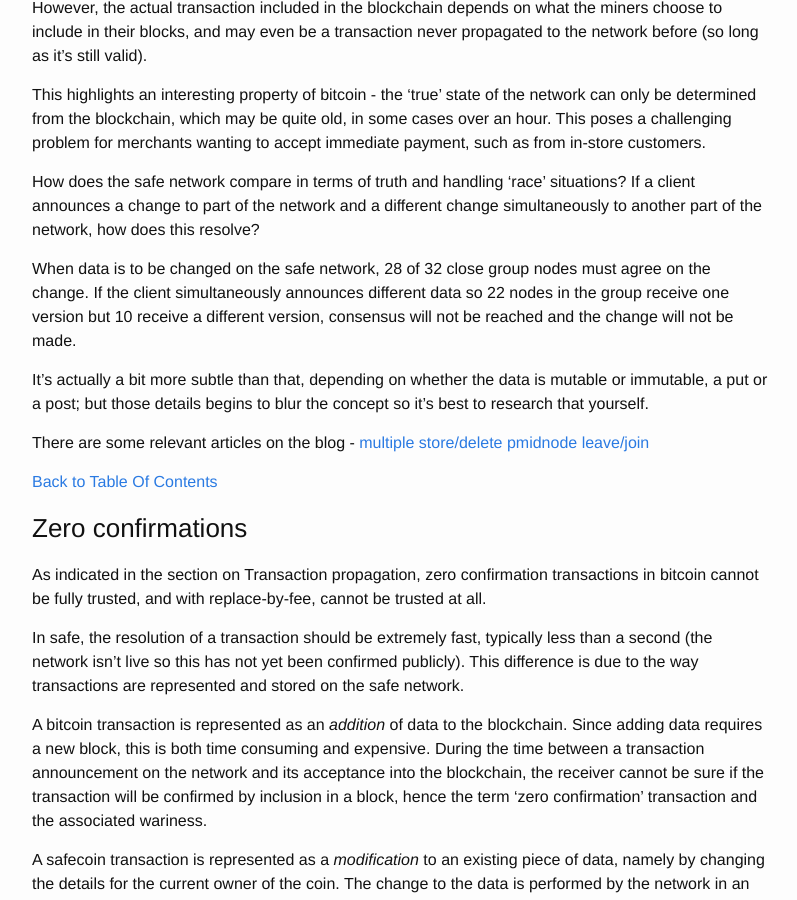
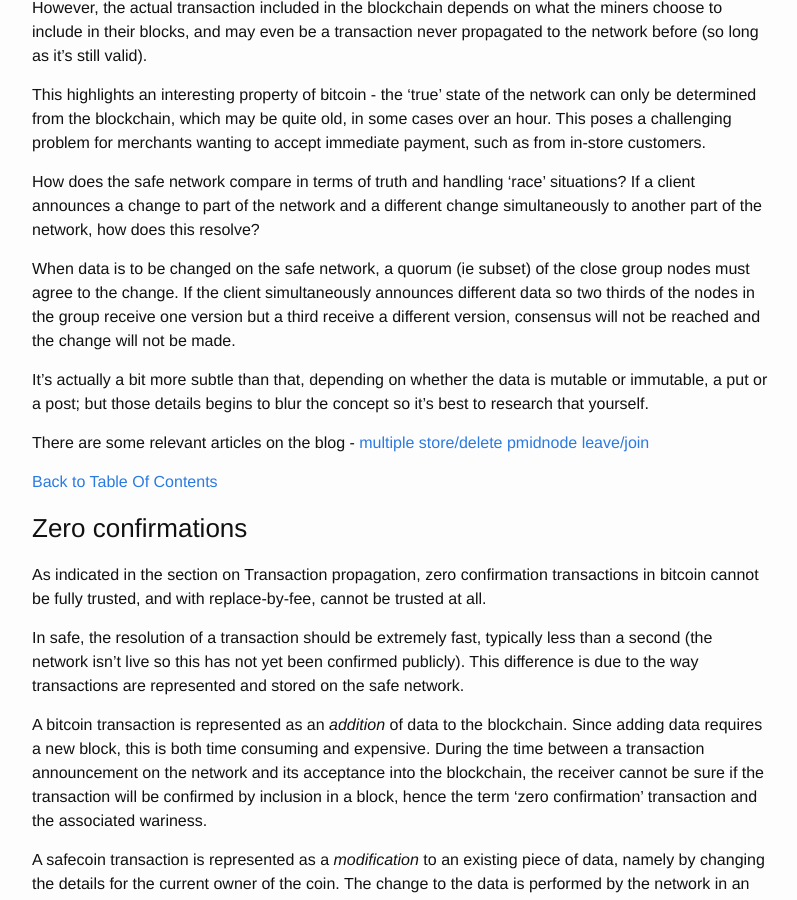
Before and after one commit to safe-network-explained/safe-network-explained.github.io, a Jekyll site: the page built from _posts/2016-05-05-safe-for-bitcoiners.markdown, in a window 1280 px wide and 900 px high, scrolled down 5007 px. Shown: the whole window, without its empty margins (238-1035 px from the left). Built offline with Jekyll 4.4.1, drawn with Linux system fonts in a browser that asks for light colours.

```diff
--- a/_posts/2016-05-05-safe-for-bitcoiners.markdown
+++ b/_posts/2016-05-05-safe-for-bitcoiners.markdown
@@ -141,7 +141,7 @@
 
 How does the safe network compare in terms of truth and handling 'race' situations? If a client announces a change to part of the network and a different change simultaneously to another part of the network, how does this resolve?
 
-When data is to be changed on the safe network, 28 of 32 close group nodes must agree on the change. If the client simultaneously announces different data so 22 nodes in the group receive one version but 10 receive a different version, consensus will not be reached and the change will not be made.
+When data is to be changed on the safe network, a quorum (ie subset) of the close group nodes must agree to the change. If the client simultaneously announces different data so two thirds of the nodes in the group receive one version but a third receive a different version, consensus will not be reached and the change will not be made.
 
 It's actually a bit more subtle than that, depending on whether the data is mutable or immutable, a put or a post; but those details begins to blur the concept so it's best to research that yourself.
 
```
